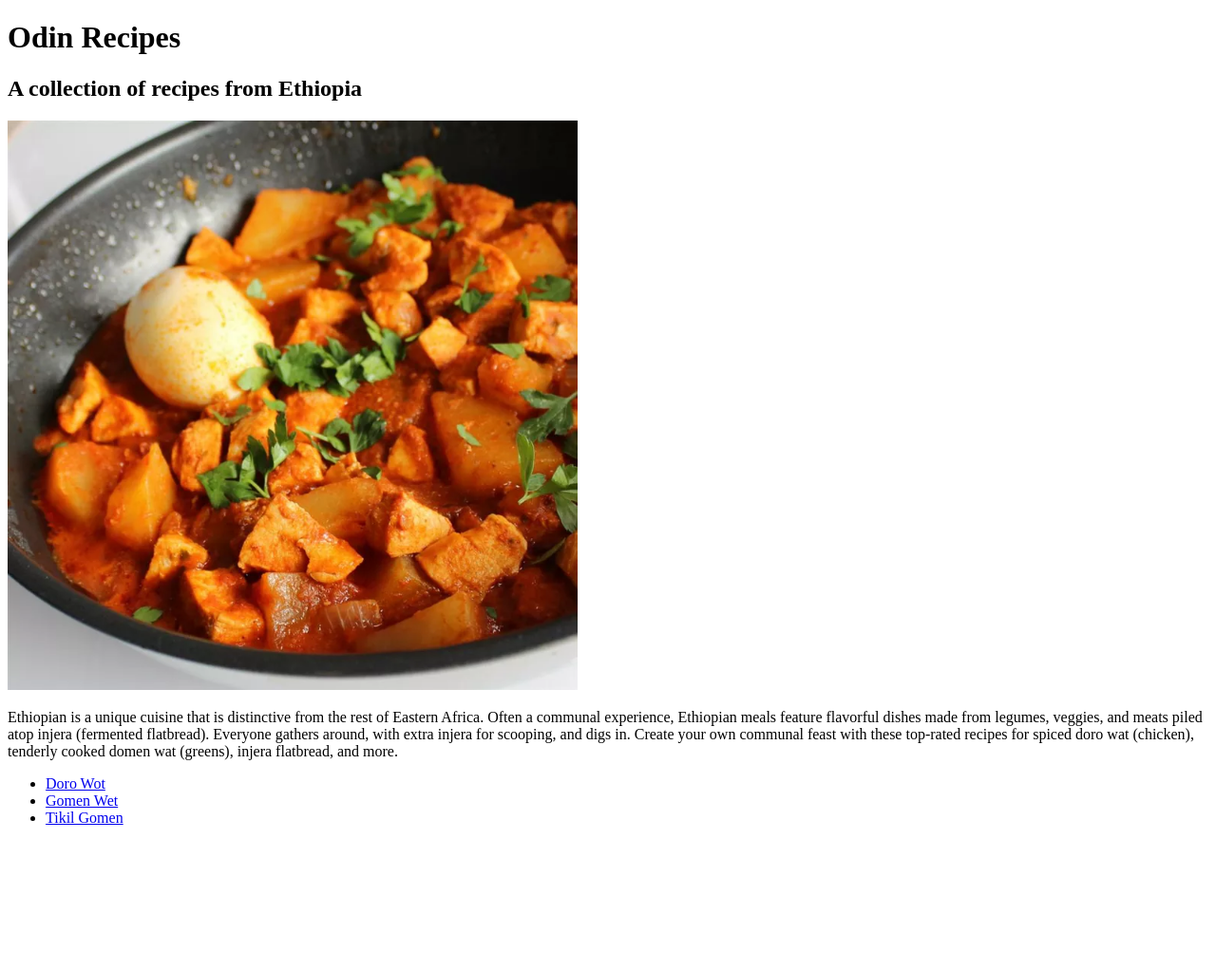
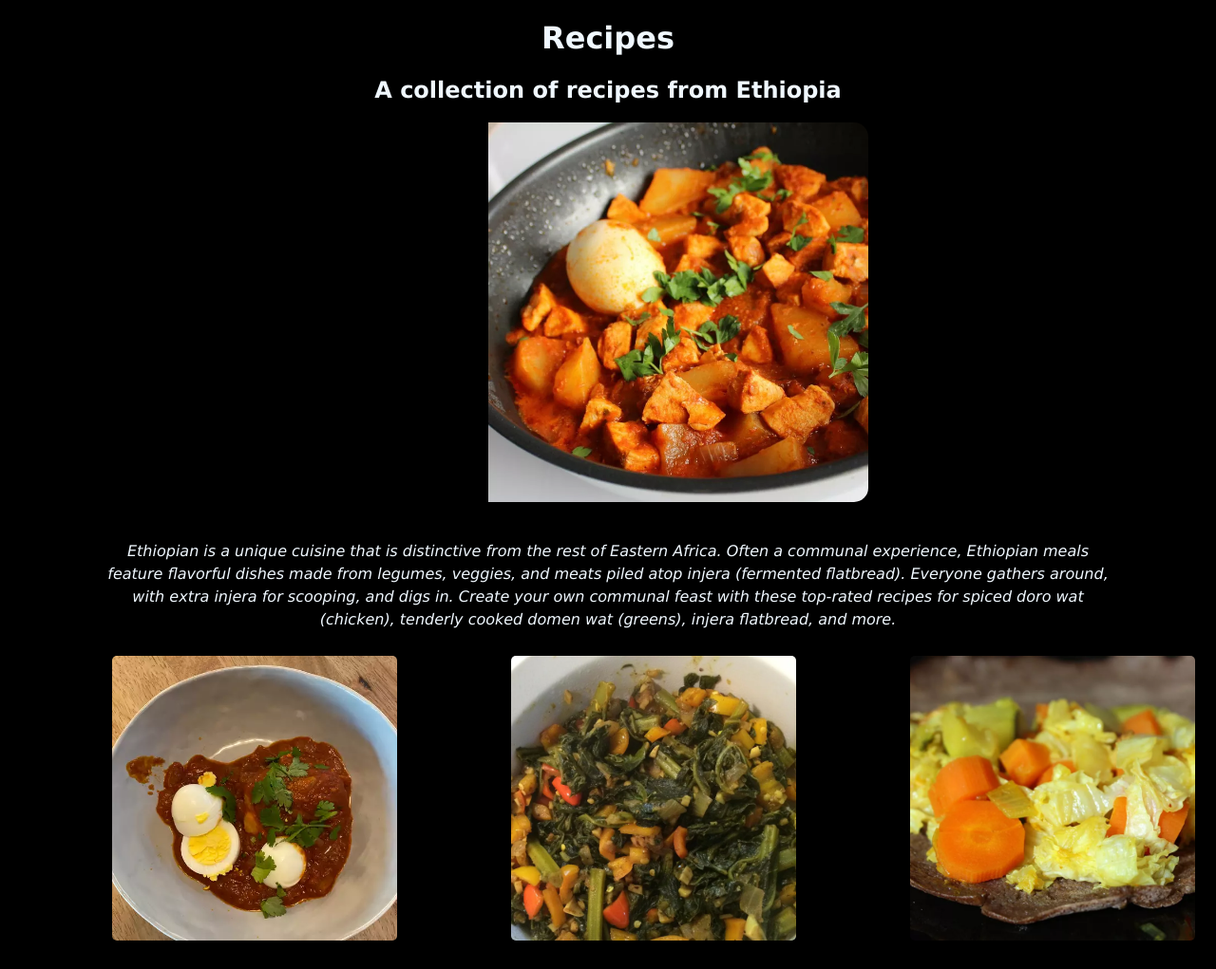
Before and after one commit to Ephrem2166/odin-recipes, a plain HTML site: page index.html in a window 1280 px wide. Shown: the whole page at 95% size. Before the commit the page ends 887 px from the top, so only its background shows below. Drawn offline with Linux system fonts and the light colour scheme.

Commit message:
Add Stylesheet

```diff
--- a/index.html
+++ b/index.html
@@ -1,25 +1,48 @@
 <!DOCTYPE html>
 <html lang="en">
+  <head>
+    <meta charset="UTF-8" />
+    <meta http-equiv="X-UA-Compatible" content="IE=edge" />
+    <meta name="viewport" content="width=device-width, initial-scale=1.0" />
+    <link rel="stylesheet" href="style.css" />
+    <title>Ethiopian Recipes</title>
+  </head>
 
-<head>
-  <meta charset="UTF-8">
-  <meta http-equiv="X-UA-Compatible" content="IE=edge">
-  <meta name="viewport" content="width=device-width, initial-scale=1.0">
-  <title>Document</title>
-</head>
-
-<body>
-  <h1>Odin Recipes</h1>
-  <h2>A collection of recipes from Ethiopia</h2>
-  <img src="./img/front.webp" alt="" height="600" width="600">
-  <p>Ethiopian is a unique cuisine that is distinctive from the rest of Eastern Africa. Often a communal experience, Ethiopian meals feature flavorful dishes made from legumes, veggies, and meats piled atop injera (fermented flatbread). Everyone gathers around, with extra injera for scooping, and digs in. Create your own communal feast with these top-rated recipes for spiced doro wat (chicken), tenderly cooked domen wat (greens), injera flatbread, and more. </p>
-  <ul>
-    <li> <a href="./recipes/dorowot.html" class="img-recipe">Doro Wot</a></li>
-    <li><a href="./recipes/gomen-wet.html">Gomen Wet</a></li>
-    <li><a href="./recipes/tikil-gomen.html">Tikil Gomen</a></li>
-  </ul>
-
-
-</body>
-
+  <body>
+    <div class="header">
+      <h1 class="title">Recipes</h1>
+      <h2 class="sub-title">A collection of recipes from Ethiopia</h2>
+    </div>
+    <div class="image">
+      <img src="./img/front.webp" alt="front" class="img-0" />
+    </div>
+    <div class="description">
+      <p>
+        Ethiopian is a unique cuisine that is distinctive from the rest of
+        Eastern Africa. Often a communal experience, Ethiopian meals feature
+        flavorful dishes made from legumes, veggies, and meats piled atop injera
+        (fermented flatbread). Everyone gathers around, with extra injera for
+        scooping, and digs in. Create your own communal feast with these
+        top-rated recipes for spiced doro wat (chicken), tenderly cooked domen
+        wat (greens), injera flatbread, and more.
+      </p>
+    </div>
+    <div class="links">
+      <div class="img-col">
+        <a href="./recipes/dorowot.html"
+          ><img src="./img/doro-wot.webp" alt=""
+        /></a>
+      </div>
+      <div class="img-col">
+        <a href="./recipes/gomen-wet.html"
+          ><img src="./img/gomen.webp" alt=""
+        /></a>
+      </div>
+      <div class="img-col">
+        <a href="./recipes/tikil-gomen.html"
+          ><img src="./img/tikil.webp" alt=""
+        /></a>
+      </div>
+    </div>
+  </body>
 </html>
--- /dev/null
+++ b/style.css
@@ -0,0 +1,57 @@
+body {
+  font-family: Verdana, Geneva, Tahoma, sans-serif;
+  color: aliceblue;
+  background-color: black;
+}
+
+.nav ul {
+  list-style-type: none; /*Disable bullets*/
+  margin: 0;
+  padding: 0;
+  text-align: center;
+}
+.header {
+  margin-top: 20px;
+  text-align: center;
+}
+img {
+  height: 400px;
+  width: 400px;
+  padding-left: 40%;
+  margin-bottom: 20px;
+  border-radius: 15px;
+}
+.description {
+  text-align: center;
+  font-style: italic;
+  line-height: 1.5rem;
+  padding-left: 100px;
+  padding-right: 100px;
+}
+
+.ingredients,
+.directions {
+  margin-left: 150px;
+  margin-right: 150px;
+}
+.links {
+  margin: auto;
+}
+.img-col img {
+  float: left;
+  padding: 10px;
+  height: 300px;
+  width: 300px;
+  margin-left: 100px;
+  margin-bottom: 20px;
+}
+.img-col img:hover {
+  background-color: lightgreen;
+  opacity: 1;
+  display: block;
+}
+
+.footer {
+  margin: 50px;
+  text-align: center;
+}
```
Also changed, not shown: recipes/dorowot.html (+20 -2 lines), recipes/gomen-wet.html (+22 -2 lines), recipes/tikil-gomen.html (+20 -2 lines).
